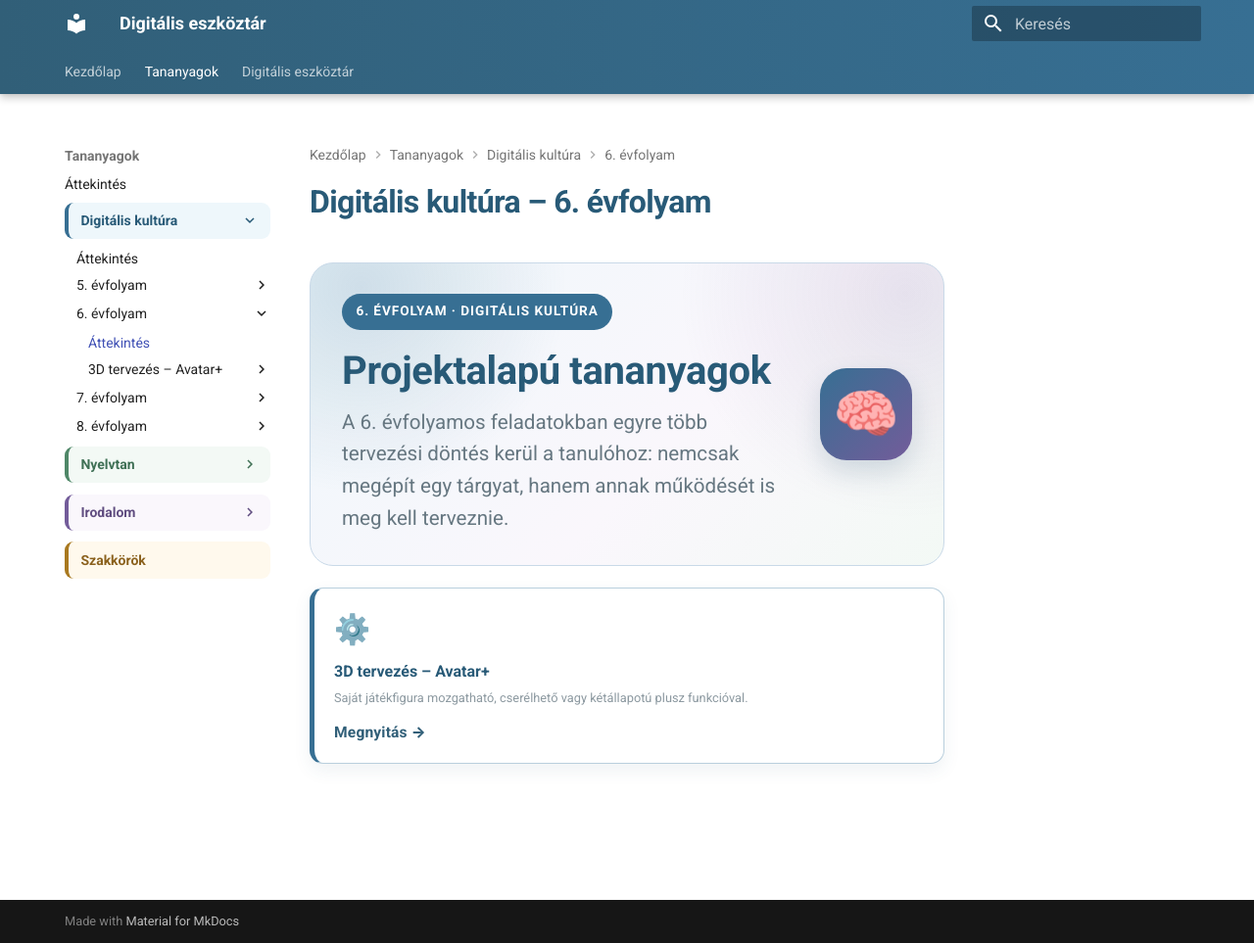
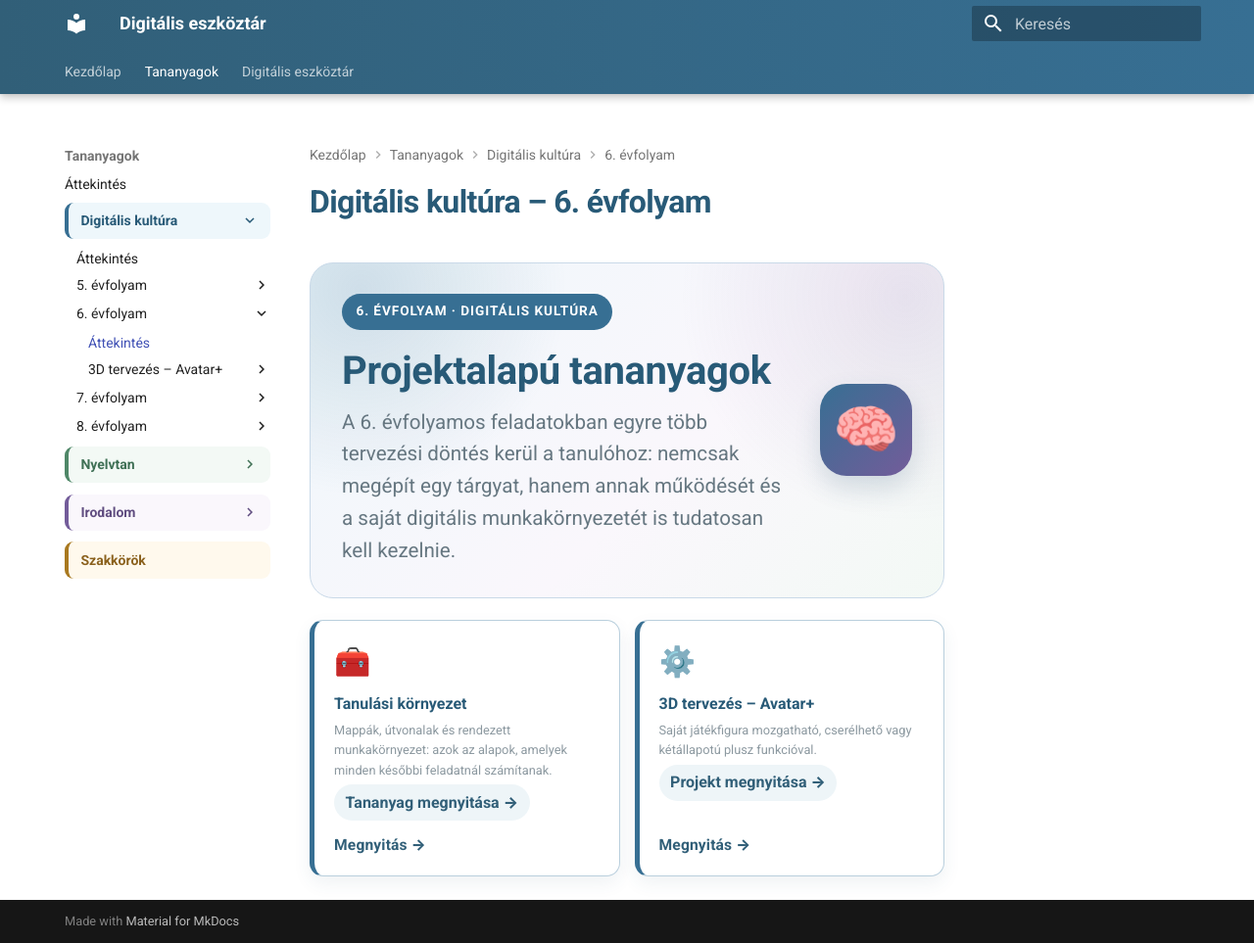
Before and after one commit to bsuszter/digitalis-eszkoztar, an MkDocs documentation site: the page built from docs/tananyagok/digitalis-kultura/6-evfolyam/index.md, in a window 1280 px wide and 963 px high. Shown: the whole window at 98% size. Built offline with MkDocs 1.6.1 and Material for MkDocs 9.7.7, drawn with Linux system fonts in a browser that asks for light colours.

Commit message:
Add learning environment section to grade 6 overview

```diff
--- a/docs/tananyagok/digitalis-kultura/6-evfolyam/index.md
+++ b/docs/tananyagok/digitalis-kultura/6-evfolyam/index.md
@@ -4,14 +4,18 @@
   <div>
     <span class="project-kicker">6. ÉVFOLYAM · DIGITÁLIS KULTÚRA</span>
     <h2>Projektalapú tananyagok</h2>
-    <p>A 6. évfolyamos feladatokban egyre több tervezési döntés kerül a tanulóhoz: nemcsak megépít egy tárgyat, hanem annak működését is meg kell terveznie.</p>
+    <p>A 6. évfolyamos feladatokban egyre több tervezési döntés kerül a tanulóhoz: nemcsak megépít egy tárgyat, hanem annak működését és a saját digitális munkakörnyezetét is tudatosan kell kezelnie.</p>
   </div>
   <div class="project-hero__icon">🧠</div>
 </div>
 
 <div class="related-grid">
+  <a href="tanulasi-kornyezet/">
+    <span class="related-icon">🧰</span>
+    <span class="related-text"><strong>Tanulási környezet</strong><small>Mappák, útvonalak és rendezett munkakörnyezet: azok az alapok, amelyek minden későbbi feladatnál számítanak.</small><span class="tool-link">Tananyag megnyitása →</span></span>
+  </a>
   <a href="3d-avatar-plusz/">
     <span class="related-icon">⚙️</span>
-    <span class="related-text"><strong>3D tervezés – Avatar+</strong><small>Saját játékfigura mozgatható, cserélhető vagy kétállapotú plusz funkcióval.</small></span>
+    <span class="related-text"><strong>3D tervezés – Avatar+</strong><small>Saját játékfigura mozgatható, cserélhető vagy kétállapotú plusz funkcióval.</small><span class="tool-link">Projekt megnyitása →</span></span>
   </a>
 </div>
```
